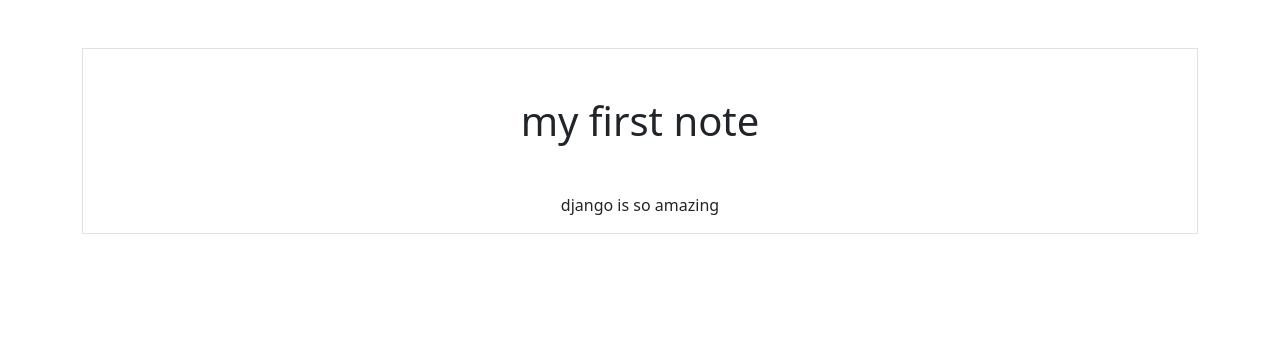
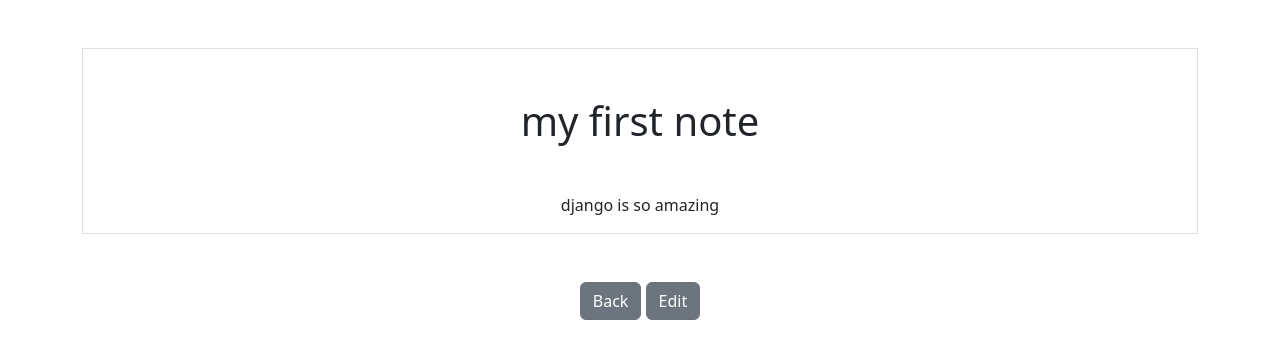
Before and after one commit to Satej/django-tutorial, a Django app: page /smart/notes/1 in a window 1280 px wide. Shown: the top 359 px of the page. Run offline with Django 3.2, Linux system fonts and the light colour scheme; data comes from the database, SQL or seed files in the repository.

Commit message:
Added update feature

```diff
--- a/notes/templates/notes/notes_detail.html
+++ b/notes/templates/notes/notes_detail.html
@@ -5,4 +5,6 @@
         <h1 class="my-5">{{ note.title }}</h1>
         <p>{{ note.text }}</p>
     </div>
+    <a href="{% url 'notes.list' %}" class="btn btn-secondary my-5">Back</a>
+    <a href="{% url 'notes.update' pk=note.id %}" class="btn btn-secondary">Edit</a>
 {% endblock %}
--- a/notes/templates/notes/notes_form.html
+++ b/notes/templates/notes/notes_form.html
@@ -1,7 +1,7 @@
 {% extends 'base.html' %}
 
 {% block content %}
-<form action="{% url 'notes.new' %}" method="POST">
+<form method="POST">
     {% csrf_token %}
     {{ form.as_p }}
     <button type="submit" class="btn btn-primary my-5">Submit</button>
@@ -11,4 +11,5 @@
     {{form.errors.title.as_text}}
 </div>
 {% endif %}
+<a href="{% url 'notes.list' %}" class="btn btn-secondary">Cancel</a>
 {% endblock %}
--- a/notes/urls.py
+++ b/notes/urls.py
@@ -5,5 +5,6 @@ from . import views
 urlpatterns = [
     path('notes', views.NotesListView.as_view(), name="notes.list"),
     path('notes/<int:pk>', views.NotesDetailView.as_view(), name="notes.detail"),
+    path('notes/<int:pk>/edit', views.NotesUpdateView.as_view(), name="notes.update"),
     path('notes/new', views.NotesCreateView.as_view(), name="notes.new"),
 ]
--- a/notes/views.py
+++ b/notes/views.py
@@ -1,9 +1,14 @@
 from django.shortcuts import render
 from django.http import Http404
-from django.views.generic import CreateView, DetailView, ListView
+from django.views.generic import CreateView, DetailView, ListView, UpdateView
 
 from .forms import NotesForm
 from .models import Notes
+
+class NotesUpdateView(UpdateView):
+    model = Notes
+    success_url = '/smart/notes'
+    form_class = NotesForm
 
 class NotesCreateView(CreateView):
     model = Notes
```
